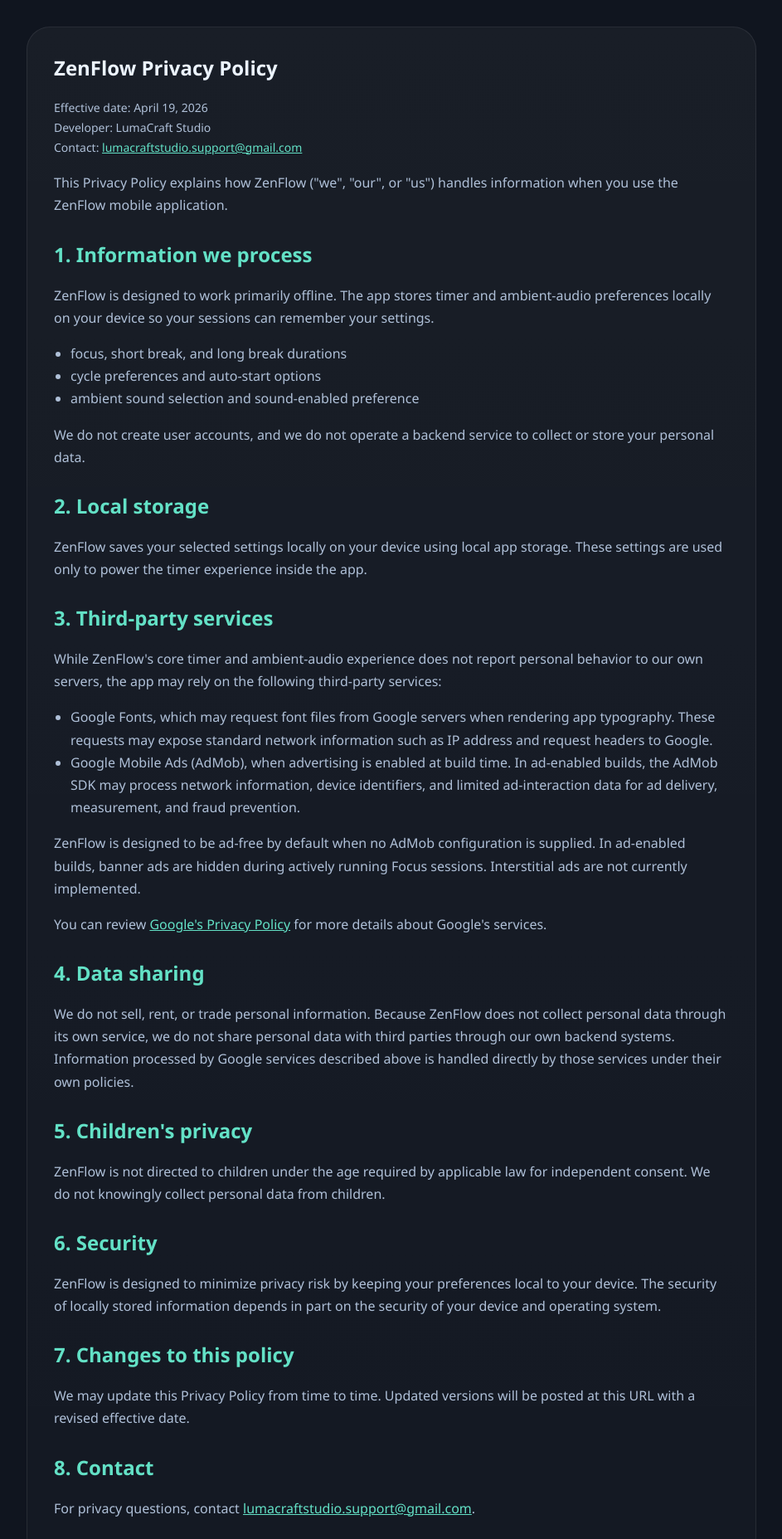
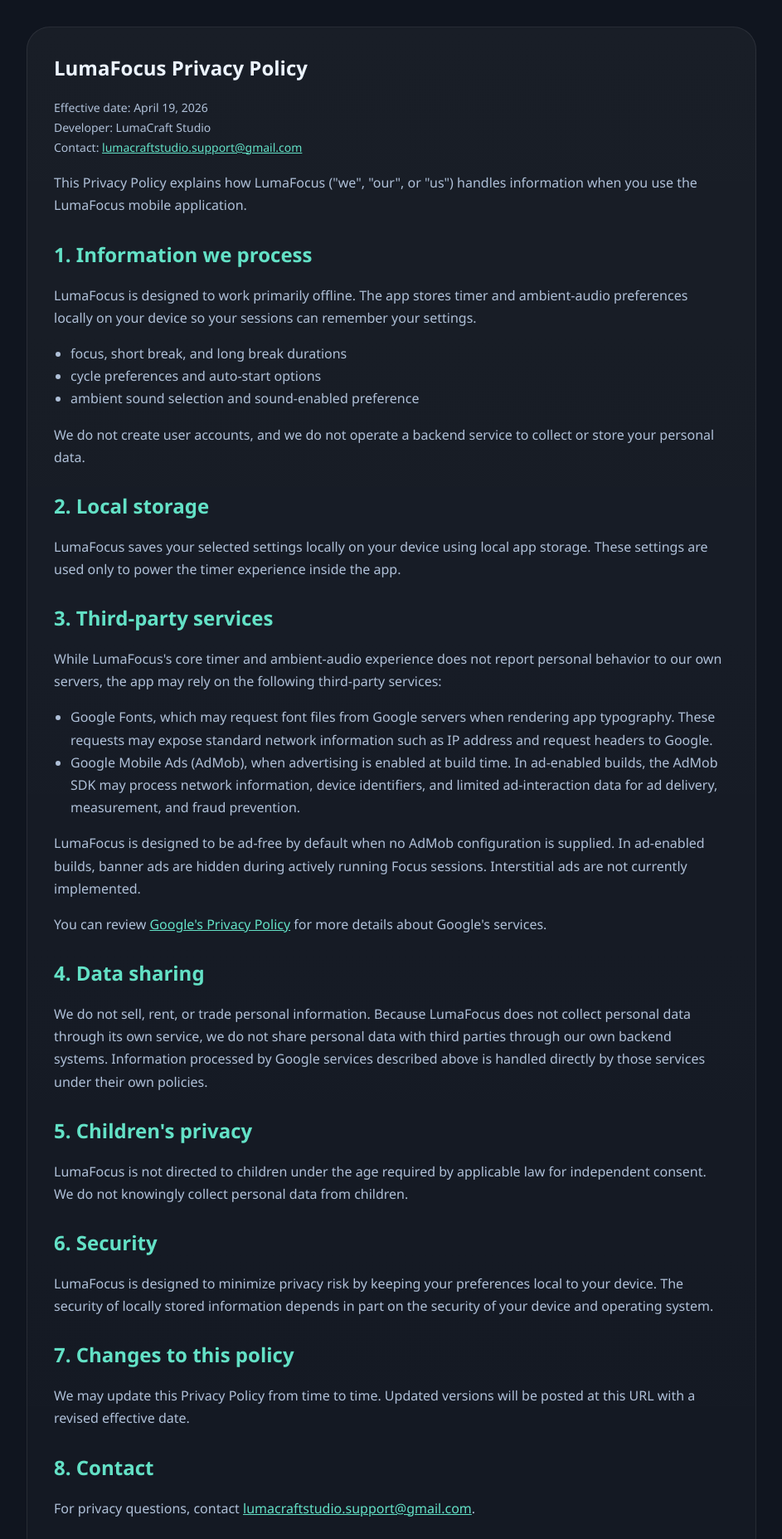
Before and after one commit to krishnasharmabsr/lumacraft-legal, a plain HTML site: page LumaFocus/privacy.html in a window 1280 px wide. Shown: the top 1855 px of the page at 83% size, without its empty margins (168-1111 px from the left). Drawn offline with Linux system fonts and the light colour scheme.

Commit message:
ZF017A: Sync legal docs to LumaFocus rebrand

```diff
--- a/zenflow/privacy.html
+++ b/LumaFocus/privacy.html
@@ -3,7 +3,7 @@
   <head>
     <meta charset="utf-8">
     <meta name="viewport" content="width=device-width, initial-scale=1">
-    <title>ZenFlow Privacy Policy</title>
+    <title>LumaFocus Privacy Policy</title>
     <style>
       :root {
         --bg: #10151f;
@@ -41,7 +41,7 @@
   <body>
     <main class="wrap">
       <section class="panel">
-        <h1>ZenFlow Privacy Policy</h1>
+        <h1>LumaFocus Privacy Policy</h1>
         <p class="meta">
           Effective date: April 19, 2026<br>
           Developer: LumaCraft Studio<br>
@@ -49,13 +49,13 @@
         </p>
 
         <p>
-          This Privacy Policy explains how ZenFlow ("we", "our", or "us")
-          handles information when you use the ZenFlow mobile application.
+          This Privacy Policy explains how LumaFocus ("we", "our", or "us")
+          handles information when you use the LumaFocus mobile application.
         </p>
 
         <h2>1. Information we process</h2>
         <p>
-          ZenFlow is designed to work primarily offline. The app stores timer and
+          LumaFocus is designed to work primarily offline. The app stores timer and
           ambient-audio preferences locally on your device so your sessions can
           remember your settings.
         </p>
@@ -71,14 +71,14 @@
 
         <h2>2. Local storage</h2>
         <p>
-          ZenFlow saves your selected settings locally on your device using local
+          LumaFocus saves your selected settings locally on your device using local
           app storage. These settings are used only to power the timer experience
           inside the app.
         </p>
 
         <h2>3. Third-party services</h2>
         <p>
-          While ZenFlow's core timer and ambient-audio experience does not report
+          While LumaFocus's core timer and ambient-audio experience does not report
           personal behavior to our own servers, the app may rely on the following
           third-party services:
         </p>
@@ -96,7 +96,7 @@
           </li>
         </ul>
         <p>
-          ZenFlow is designed to be ad-free by default when no AdMob
+          LumaFocus is designed to be ad-free by default when no AdMob
           configuration is supplied. In ad-enabled builds, banner ads are hidden
           during actively running Focus sessions. Interstitial ads are not
           currently implemented.
@@ -108,7 +108,7 @@
 
         <h2>4. Data sharing</h2>
         <p>
-          We do not sell, rent, or trade personal information. Because ZenFlow
+          We do not sell, rent, or trade personal information. Because LumaFocus
           does not collect personal data through its own service, we do not share
           personal data with third parties through our own backend systems.
           Information processed by Google services described above is handled
@@ -117,14 +117,14 @@
 
         <h2>5. Children's privacy</h2>
         <p>
-          ZenFlow is not directed to children under the age required by applicable
+          LumaFocus is not directed to children under the age required by applicable
           law for independent consent. We do not knowingly collect personal data
           from children.
         </p>
 
         <h2>6. Security</h2>
         <p>
-          ZenFlow is designed to minimize privacy risk by keeping your preferences
+          LumaFocus is designed to minimize privacy risk by keeping your preferences
           local to your device. The security of locally stored information depends
           in part on the security of your device and operating system.
         </p>
```
Also changed, not shown: LumaFocus/index.html (renamed from zenflow/index.html, +5 -5 lines), LumaFocus/terms.html (renamed from zenflow/terms.html, +8 -8 lines), index.html (+3 -3 lines).
